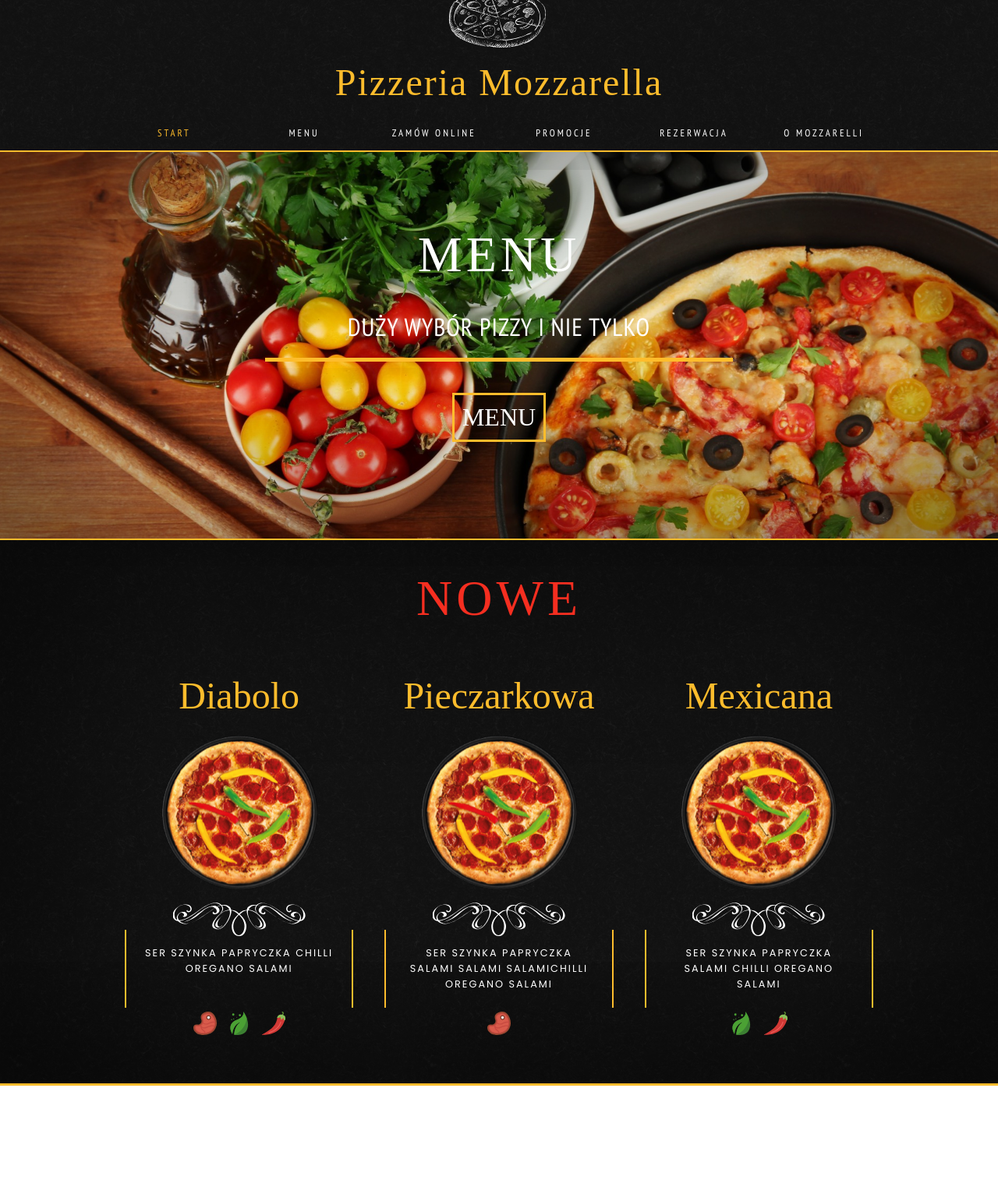
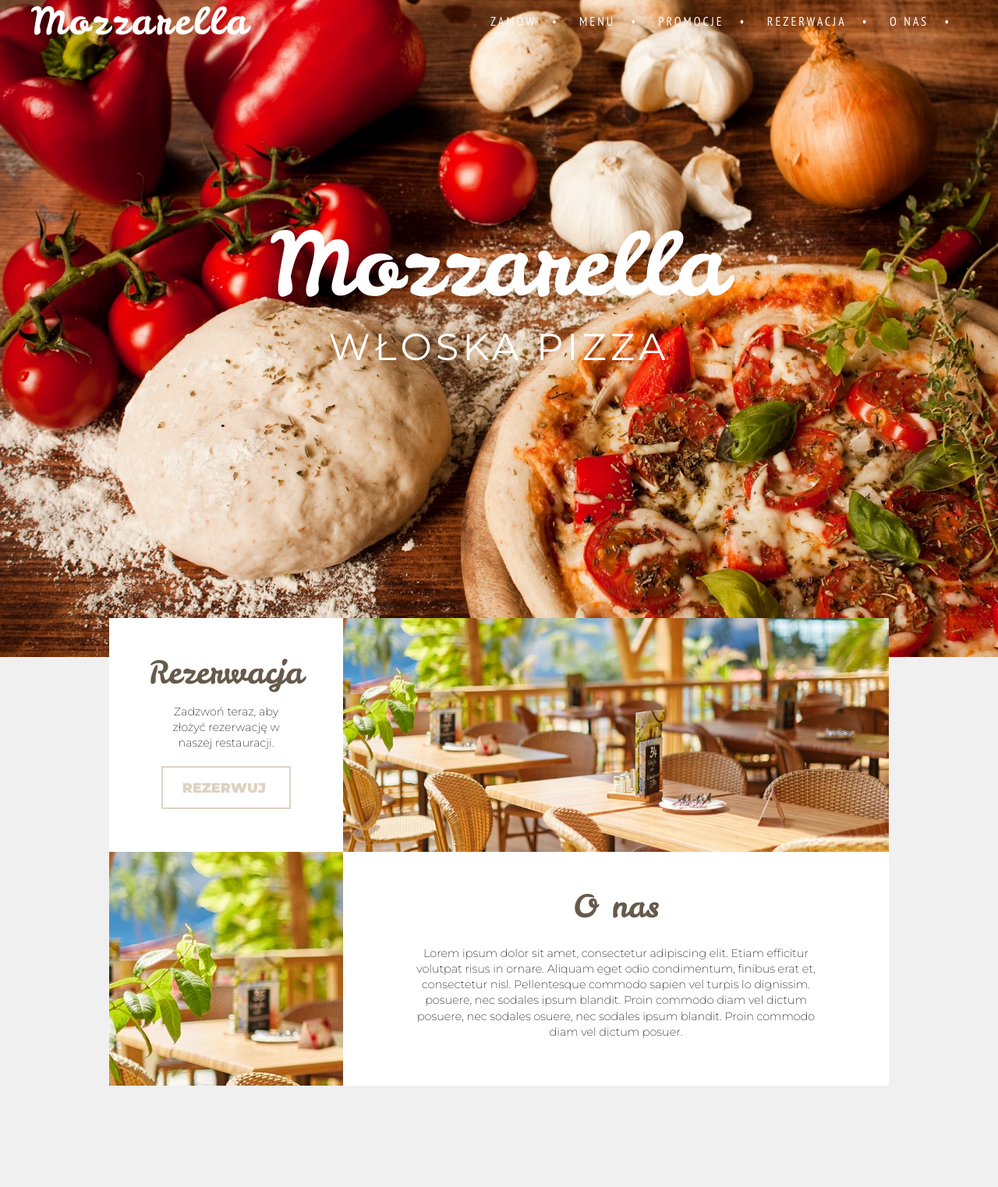
Before and after one commit to Beataczech/pizza, a plain HTML site: page index.html in a window 1280 px wide. Shown: the part 37-1560 px from the top of the page at 78% size. After the commit the page ends 1451 px from the top, so only its background shows below. Drawn offline with Linux system fonts and the light colour scheme; a web font is replaced by a local one.

Commit message:
Section header,about and reservations

```diff
--- a/index.html
+++ b/index.html
@@ -6,114 +6,62 @@
     <meta name="viewport" content="width=device-width, initial-scale=1.0">
     <title>Pizzeria Mozarella</title>
     <meta name="Pizzeria" content="Pizzeria">
-    <meta name="author" content="grupa1">
+
     <link rel="stylesheet" type="text/css" href="styles/style.css">
-    <link href="https://fonts.googleapis.com/css?family=Fredericka+the+Great" rel="stylesheet">
-    <link href="https://fonts.googleapis.com/css?family=Poppins:400,600,900" rel="stylesheet">
-    <link href="https://fonts.googleapis.com/css?family=PT+Sans+Narrow:400,700" rel="stylesheet">
+    <link href="https://fonts.googleapis.com/css?family=Pacifico" rel="stylesheet">
+
+
+    <link href="https://fonts.googleapis.com/css?family=PT+Sans+Narrow|Pacifico" rel="stylesheet">
+
+    <link href="https://fonts.googleapis.com/css?family=Kaushan+Script|Leckerli+One|Lobster|Montserrat:100,200,300,400,900|Pacifico|Roboto:100,400|Yesteryear" rel="stylesheet">
+
 </head>
 
 <body>
-</body>
-<header class="header">
-    <div class="container container--big">
-        <img class="header__logo" src="images/Pizze/logo.svg">
-        <h1 class="header__name">Pizzeria Mozzarella</h1>
-        <nav class="header__nav">
-            <ul class="nav__list">
-                <li class="nav__item "><a href="start.html" class="nav__link nav__link-selected">Start</a></li>
-                <li class="nav__item"><a href="menu.html" class="nav__link">Menu</a></li>
-                <li class="nav__item"><a href="zamowienie.html" class="nav__link">Zamów Online</a></li>
-                <li class="nav__item"><a href="promocje.html" class="nav__link">Promocje</a></li>
-                <li class="nav__item"><a href="rezerwacja.html" class="nav__link">Rezerwacja</a></li>
-                <li class="nav__item"><a href="onas.html" class="nav__link">O Mozzarelli</a></li>
-            </ul>
-        </nav>
-    </div>
-</header>
-
-<section class="banner">
-    <div class="banner__block">
-        <div class="container container--medium">
-            <h2 class="banner__block__title">MENU</h2>
-            <p class="banner_block_desc">DUŻY WYBÓR PIZZY I NIE TYLKO</p>
-            <button class="button button--yellow">MENU</button>
-        </div>
-    </div>
-</section>
 
 
-<section class="news">
-    <div class="container container--big">
-        <h2 class="news__header">NOWE</h2>
+    <header class="header--main">
+        <nav class="header__nav" role="navigation">
+            <h1 class="header__logo"> Mozzarella</h1>
+            <div class="float--right">
+                <a class="header__nav__element" href="#">ZAMÓW</a>
+                <a class="header__nav__element" href="#">MENU</a>
+                <a class="header__nav__element" href="#">PROMOCJE</a>
+                <a class="header__nav__element" href="#">REZERWACJA</a>
+                <a class="header__nav__element" href="#">O NAS</a>
+            </div>
+        </nav>
+        <h1 class="header__desc">Mozzarella</h1>
+        <h2 class="header__subtitle">WŁOSKA PIZZA</h2>
+    </header>
+    <section class="reservations--main">
 
-        <div class="news__block">
+        <div class="reservations__desc__container">
+            <header class="reservations__title">Rezerwacja</header>
+            <p class="reservations__desc">
+                Zadzwoń teraz, aby złożyć rezerwację w naszej restauracji.
+            </p>
+            <input class="reservations__button" type="button" value="REZERWUJ ">
 
-
-
-            <div class="news__item">
-                <h3 class="news__item__header">Diabolo</h3>
-                <img class="news__item__img" src="images/Pizze/pizza1.png">
-                <img class="news__item__ornament" src="images/Cosmetics/1.svg">
-                <h4 class="news__item__ingredients">SER SZYNKA PAPRYCZKA CHILLI OREGANO SALAMI</h4>
-                <div class="news__item__diet">
-                    <img class="diet__icon" src="images/Dieta-icons/meat.svg">
-                    <img class="diet__icon" src="images/Dieta-icons/vegan.svg">
-                    <img class="diet__icon" src="images/Dieta-icons/spicy.svg">
-                </div>
-
-            </div>
-
-
-            <div class="news__item">
-                <h3 class="news__item__header">Pieczarkowa</h3>
-                <img class="news__item__img" src="images/Pizze/pizza1.png">
-                <img class="news__item__ornament" src="images/Cosmetics/1.svg">
-
-                <h4 class="news__item__ingredients">SER SZYNKA PAPRYCZKA SALAMI SALAMI SALAMICHILLI OREGANO SALAMI</h4>
-                <div class="news__item__diet">
-                    <img class="diet__icon" src="images/Dieta-icons/meat.svg">
-                </div>
-            </div>
-
-            <div class="news__item">
-                <h3 class="news__item__header">Mexicana</h3>
-                <img class="news__item__img" src="images/Pizze/pizza1.png">
-                <img class="news__item__ornament" src="images/Cosmetics/1.svg">
-
-                <h4 class="news__item__ingredients">SER SZYNKA PAPRYCZKA SALAMI CHILLI OREGANO SALAMI</h4>
-                <div class="news__item__diet">
-                    <img class="diet__icon" src="images/Dieta-icons/vegan.svg">
-                    <img class="diet__icon" src="images/Dieta-icons/spicy.svg">
-                </div>
-            </div>
+        </div>
+        <div class="reservations__img__container">
+        </div>
+    </section>
+    <section class="about--main">
+        <div class="about__img__container">
+        </div>
+        <div class="about__desc__container">
+            <header class="about__title">O nas</header>
+            <p class="about__desc">
+                Lorem ipsum dolor sit amet, consectetur adipiscing elit. Etiam efficitur volutpat risus in ornare. Aliquam eget odio condimentum, finibus erat et, consectetur nisl. Pellentesque commodo sapien vel turpis lo dignissim. posuere, nec sodales ipsum blandit. Proin commodo diam vel dictum posuere, nec sodales osuere, nec sodales ipsum blandit. Proin commodo diam vel dictum posuer.
+            </p>
+        </div>
+    </section>
 
 
 
 
 
-
-
-        </div>
-
-
-
-
-    </div>
-
-
-
-
-
-</section>
-
-
-
-
-
-
-
-
-
+</body>
 
 </html>
--- a/styles/style.css
+++ b/styles/style.css
@@ -86,11 +86,23 @@ video {
     font: inherit;
     vertical-align: baseline;
     text-decoration: none;
-    color: white;
     box-sizing: border-box;
 }
 
 /* HTML5 display-role reset for older browsers */
+
+button,
+input[type="submit"],
+input[type="reset"] {
+    background: none;
+    color: inherit;
+    border: none;
+    padding: 0;
+    font: inherit;
+    cursor: pointer;
+    outline: inherit;
+    border: none;
+}
 
 article,
 aside,
@@ -115,19 +127,12 @@ ul {
     list-style: none;
 }
 
+a {
+    text-decoration: none;
+    color: black;
+}
+
 @import url('https://fonts.googleapis.com/css?family=Amatic+SC:400,700|Fredericka+the+Great|Josefin+Sans:400,600|PT+Sans+Narrow:400,700|Poppins:400,600,900');
-
-
-
-
-
-
-
-
-
-
-
-
 
 
 
@@ -141,229 +146,165 @@ ul {
 body {
     font-size: 16px;
     box-sizing: border-box;
+    background: #f0f0f0;
 }
 
-.container {
-    margin: 0 auto;
-    height: 100%;
+
+/* MAIN-HEADER */
+
+.header--main {
+    width: 100%;
+    height: 110vh;
+    padding: 40px;
+    background-image: url('../images/bg.jpg');
+    background-size: cover;
+}
+
+.header__nav {
+    font-family: 'PT Sans Narrow', sans-serif;
+    color: white;
+    letter-spacing: 3px;
+    height: 200px;
+}
+
+.header__nav__element {
+    color: white;
+    line-height: 3em;
+}
+
+.header__logo {
+    display: block;
+    font-size: 3em;
+    font-family: 'Leckerli One', cursive;
+    float: left;
+
+}
+
+.float--right {
+    float: right;
+}
+
+.header__nav__element::after {
+    color: white;
+    margin: 0 20px 0 20px;
+    content: " \2022 ";
+
+    display: inline-block;
+}
+
+
+.header__desc {
+    font-size: 7em;
+    color: white;
+    font-family: 'Leckerli One', cursive;
+    text-align: center;
+    margin-top: 80px;
+
+}
+
+.header__subtitle {
+    font-family: 'Montserrat', sans-serif;
+    font-size: 3em;
+    color: white;
+    text-align: center;
+    line-height: 100px;
+    letter-spacing: 5px;
+
+
+}
+
+/* MAIN-RESERVATIONS */
+
+.reservations--main {
+    height: 300px;
+    width: 1000px;
+    display: grid;
+    margin: -50px auto 0 auto;
+
+    grid-template-columns: 300px 700px;
+    background: white;
     text-align: center;
 }
 
-.container--big {
-    max-width: 1000px;
+.reservations__desc__container {
+    height: 300px;
+    width: 300px;
+    padding: 50px;
 }
 
-.container--medium {
-    max-width: 600px;
-}
-
-/**header**/
-
-.header {
-    width: 100%;
-    height: 230px;
-    background: #2b2f3a;
-    text-align: center;
-    background-image: url("../images/Backgrounds/2.png");
-}
-
-
-.header__logo {
-    margin: 0 auto;
-    height: 100px;
-    padding-top: 20px;
-}
-
-.header__name {
-    font-size: 3rem;
-    display: block;
-    height: 80px;
-    line-height: 80px;
-    font-family: 'Fredericka the Great';
-    letter-spacing: 2px;
-    color: #fdbc2c;
+.reservations__title {
+    font-family: 'Leckerli One', cursive;
+    font-size: 2.5em;
+        color: #665a4b;
 
 }
 
-.header__nav {}
-
-.nav__list {
-    height: inherit;
-    display: grid;
-    grid-template-columns: repeat(6, 1fr);
+.reservations__desc {
+    font-family: 'Montserrat', sans-serif;
+    font-weight: 200;
+    line-height: 1.4em;
+    padding: 20px 10px;
+    font-size: 0.9em;
 }
 
-.nav__item {
-    font-size: 0.8rem;
-    line-height: 50px;
-    text-transform: uppercase;
-    font-family: 'PT Sans Narrow', sans-serif;
-    letter-spacing: 3px;
-}
-
-.nav__item:hover {
-    background-color: #fdbc2c;
-    cursor: pointer;
-    color: black;
+.reservations__button {
+    border: 2px solid #DFD2C2;
+    background-color: transparent;
+    font-family: 'Montserrat', sans-serif;
+    font-weight: 600;
+    font-size: 1.1em;
+    padding: 15px 25px;
+    color: #DFD2C2;
 
 }
 
-.nav__link-selected {
-    color: #FDBC2C;
+.reservations__button:hover {
+    background: #DFD2C2;
+    cursor: pointer;
+    color: white;
 }
 
-/**Banner**/
-
-.banner {
-    height: 500px;
-    background: url("../images/Banner/banner-pizza.jpg");
+.reservations__img__container {
+    height: 300px;
+    width: 700px;
+    background-image: url(../images/restaurant.jpg);
     background-size: cover;
-    border-top: 2px solid #fdbc2c;
-    border-bottom: 2px solid #fdbc2c;
-    -moz-box-shadow: inset 0 0 300px #000000;
-    -webkit-box-shadow: inset 0 0 300px #000000;
-    box-shadow: inset 0 0 300px #000000;
 }
 
-.banner__block {
-    width: 100%;
-    height: 500px;
-    padding: 80px 0;
+/* MAIN-ABOUT */
+
+.about--main {
+    height: 300px;
+    width: 1000px;
+    margin: 0 auto;
+    display: grid;
+    grid-template-columns: 300px 700px;
+    background: white;
+}
+
+.about__img__container {
+    height: 300px;
+    width: 300px;
+    background-image: url(../images/restaurant.jpg);
+}
+
+.about__desc__container {
+    padding: 50px;
     text-align: center;
+}
+
+.about__title {
+    font-family: 'Leckerli One', cursive;
+    font-size: 2.5em;
+    color: #665a4b;
+}
+
+.about__desc {
+    font-family: 'Montserrat', sans-serif;
+    font-weight: 200;
+    font-size: 0.9em;
+
+    line-height: 1.4em;
+    padding: 30px;
 
 }
-
-.banner__block__title {
-    font-size: 4rem;
-    display: block;
-    margin: 20px auto;
-    font-family: 'Fredericka the Great';
-    letter-spacing: 5px;
-}
-
-.banner_block_desc {
-    font-size: 2rem;
-    line-height: 80px;
-    margin: 20px auto;
-    border-bottom: 5px solid #FDBC2C;
-    min-width: 300px;
-    font-family: 'PT Sans Narrow', sans-serif;
-    letter-spacing: 1px;
-}
-
-.button {
-    margin: 20px auto;
-    background: none;
-    color: white;
-    font-size: 2rem;
-    padding: 10px;
-    cursor: pointer;
-    font-family: 'Fredericka the Great';
-}
-
-.button--yellow {
-    border: 3px solid #FDBC2C;
-
-}
-
-.button--red {
-    border: 3px solid #588F21;
-}
-
-.button--green {
-    border: 3px solid #F52E20;
-}
-
-.button--yellow:hover {
-    background: #fdbc2c;
-}
-
-.button--green:hover {
-    background: #588F21;
-}
-
-.button--red:hover {
-    background: #F52E20;
-}
-
-
-/**news**/
-
-.news {
-    width: 100%;
-    height: 700px;
-    background: #2b2f3a;
-    background-image: url("../images/Backgrounds/2.png");
-    border-bottom: 3px solid #fdbc2c;
-    -moz-box-shadow: inset 0 0 300px #000000;
-    -webkit-box-shadow: inset 0 0 300px #000000;
-    box-shadow: inset 0 0 300px #000000;
-}
-
-.news__header {
-    display: block;
-    height: 150px;
-    line-height: 150px;
-    width: 100%;
-    font-size: 4rem;
-    letter-spacing: 5px;
-    color: #f52e20;
-    font-family: 'Fredericka the Great';
-
-}
-
-.news__block {
-    width: 100%;
-    height: 100%;
-    display: grid;
-    grid-template-columns: repeat(3, 1fr);
-    grid-gap: 40px;
-    padding: 20px;
-}
-
-.news__item {
-    display: grid;
-    grid-template-rows: 80px 200px 50px 100px 50px;
-}
-
-.news__item__header {
-    font-family: 'Fredericka the Great';
-    font-size: 3rem;
-    height: 60px;
-    line-height: 60px;
-    display: block;
-    color: #fdbc2c;
-}
-
-.news__item__img {
-    height: 200px;
-    width: 200px;
-    margin: 0 auto;
-}
-
-.news__item__ornament {
-    width: 200px;
-    margin: 0 auto;
-    padding: 15px;
-}
-
-.news__item__ingredients {
-    font-family: 'Poppins', sans-serif;
-    font-size: 0.8rem;
-    line-height: 20px;
-    letter-spacing: 2px;
-    padding: 20px;
-    border-left: 2px solid #fdbc2c;
-    border-right: 2px solid #fdbc2c;
-}
-
-.news__item__diet {
-    height: 50px;
-}
-
-.diet__icon {
-    display: inline-block;
-    margin: 5px;
-    height: 30px;
-    width: 30px;
-}
```
Also changed, not shown: images/bg.jpg (added), images/restaurant.jpg (added).
